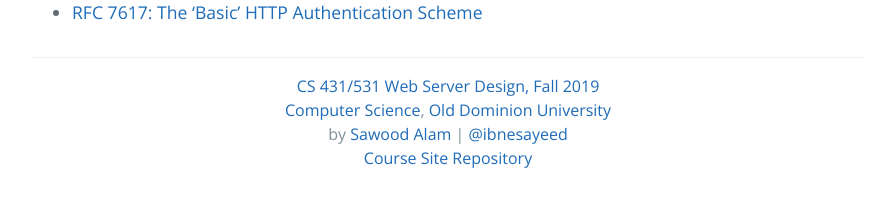
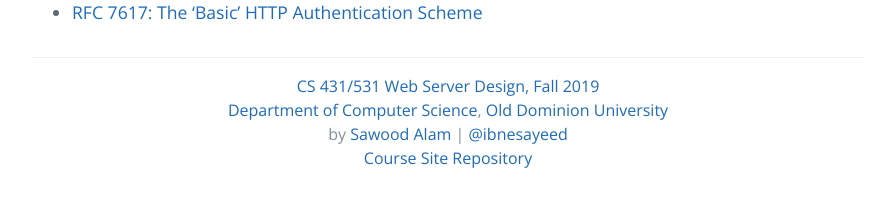
Before and after one commit to cs531-f19/cs531-f19.github.io, a Jekyll site: the page built from index.md, in a window 1280 px wide and 900 px high, scrolled down 1666 px. Shown: the part 698-897 px from the top of the window, without its empty margins (192-1076 px from the left). Built offline with Jekyll 4.4.1, drawn with Linux system fonts in a browser that asks for light colours; the repository's description, which GitHub fills in, is left out.

Commit message:
Expand department name and fix instructor url in the footer

```diff
--- a/_data/course.yml
+++ b/_data/course.yml
@@ -10,7 +10,7 @@ university:
   abbr: ODU
   url: https://odu.edu/
 department:
-  name: Computer Science
+  name: Department of Computer Science
   abbr: CS
   url: https://odu.edu/compsci
 location: Dragas Hall (DRGS) 1117
--- a/_layouts/default.html
+++ b/_layouts/default.html
@@ -28,7 +28,7 @@
         <span class="site-footer-credits">
           <a href="{{ site.data.course.homepage }}">{{ site.data.course.title }}, {{ site.data.course.semester }}</a><br>
           <a href="{{ site.data.course.department.url }}">{{ site.data.course.department.name }}</a>, <a href="{{ site.data.course.university.url }}">{{ site.data.course.university.name }}</a><br>
-          by <a href="{{ site.data.course.instructor.home }}">{{ site.data.course.instructor.name }}</a> | <a href="https://twitter.com/{{ site.data.course.instructor.twitter }}">@{{ site.data.course.instructor.twitter }}</a></a><br>
+          by <a href="{{ site.data.course.instructor.url }}">{{ site.data.course.instructor.name }}</a> | <a href="https://twitter.com/{{ site.data.course.instructor.twitter }}">@{{ site.data.course.instructor.twitter }}</a></a><br>
           {%- if site.github.repository_url %}
           <a href="{{ site.github.repository_url }}">Course Site Repository</a>
           {%- endif %}
```
